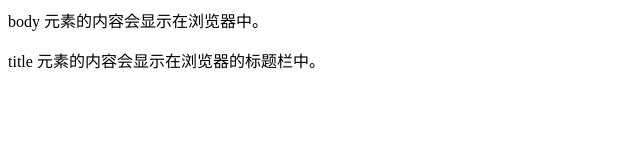
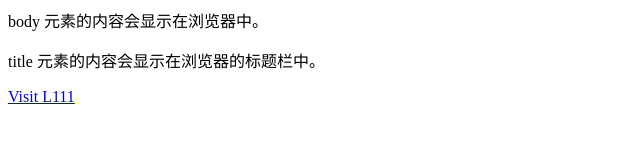
Before and after one commit to HamiLemon/HamiLemon.github.io, a plain HTML site: page index.html in a window 1280 px wide. Shown: the full height of the page, 0-640 px from the left. Drawn offline with Linux system fonts and the light colour scheme.

Commit message:
Update index.html
添加按钮到L111

```diff
--- a/index.html
+++ b/index.html
@@ -8,5 +8,6 @@
 <p>body 元素的内容会显示在浏览器中。</p>
 <p>title 元素的内容会显示在浏览器的标题栏中。</p>
 </body>
+  <a href="//hamilemon.github.io/L111/">Visit L111</a>
 
 </html>
```
